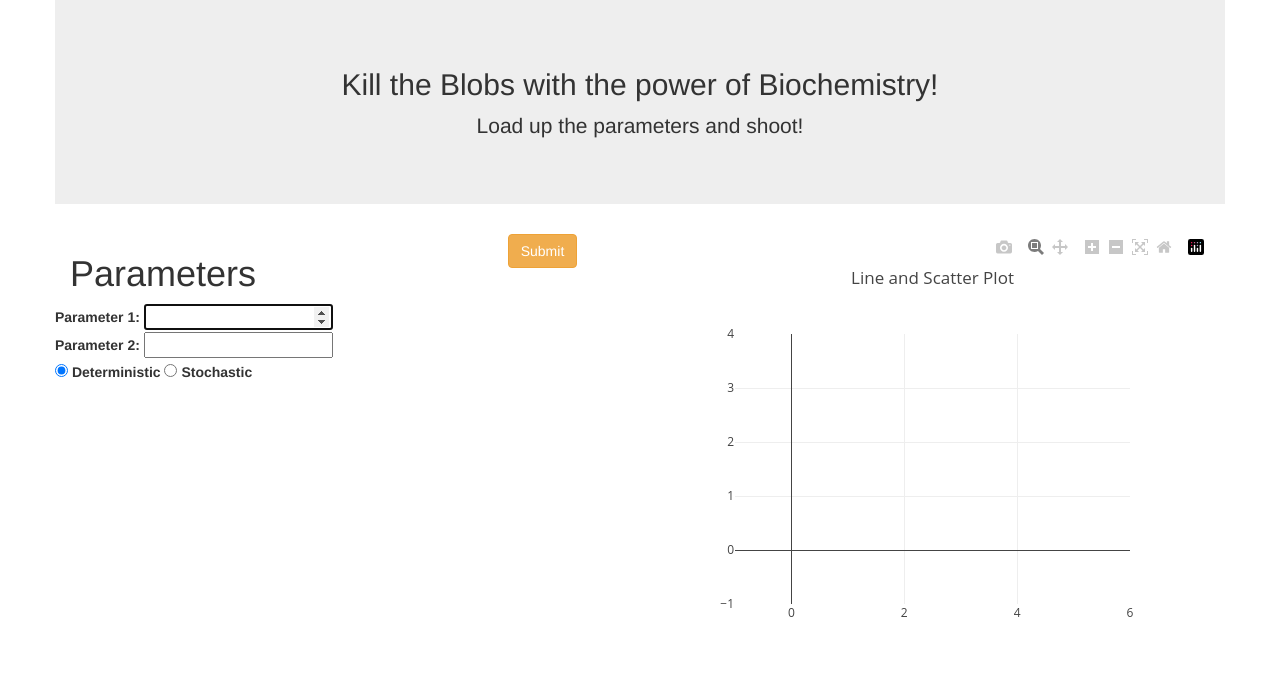
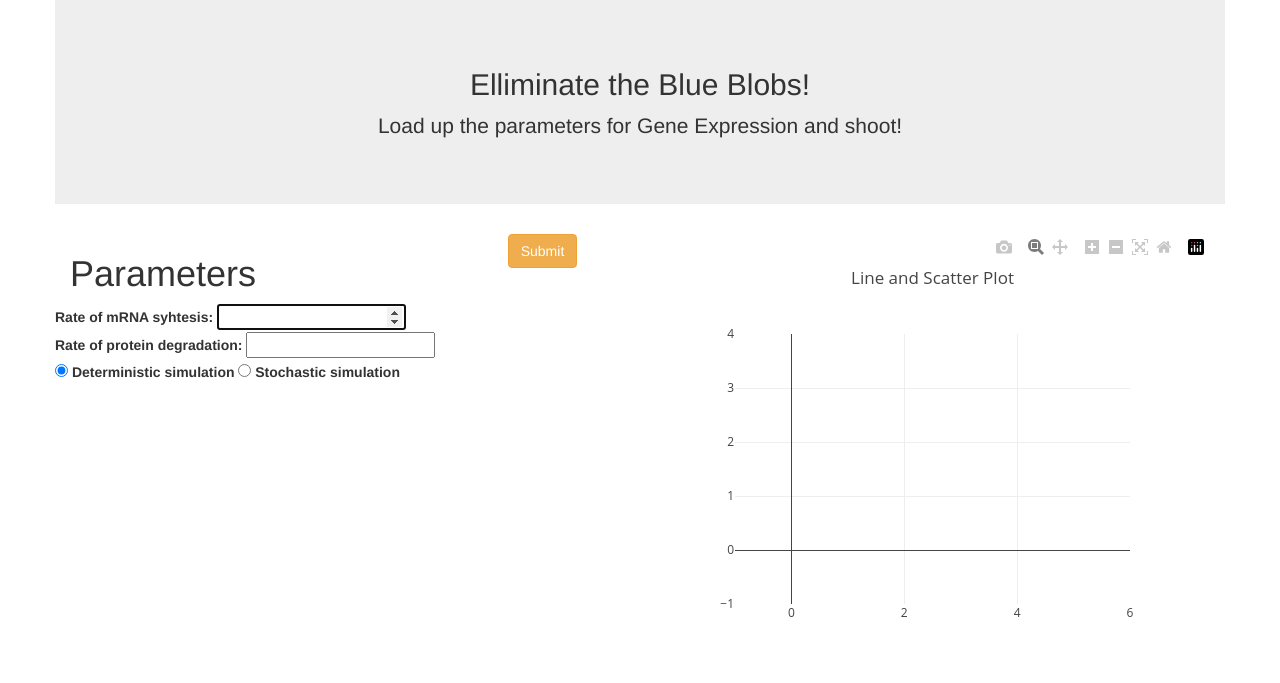
Before and after one commit to BDAthlon/2017-Triple_Helix-2, a Flask app: template BioBlobs/templates/hello.html in a window 1280 px wide. Shown: the top 683 px of the page. Run offline with Flask 2, Linux system fonts and the light colour scheme; the template is opened without the code that fills it, so the values that code supplies are empty; parts of the project's set-up code (start-up, migrations or seed data) failed here and were passed over; some libraries are stand-ins or nearby versions.

Commit message:
naming parameters and lines
add images for about section

```diff
--- a/BioBlobs/templates/hello.html
+++ b/BioBlobs/templates/hello.html
@@ -1,6 +1,6 @@
 <!doctype html>
 <head>
-  <title>BioBlobs</title>
+  <title>Blue Blobs</title>
   <meta name="viewport" content="width=device-width, initial-scale=1.0">
   <script src="https://cdn.plot.ly/plotly-latest.min.js"></script>
   <link href="https://maxcdn.bootstrapcdn.com/bootswatch/3.3.7/sandstone/bootstrap.min.css" rel="stylesheet" integrity="sha384-G3G7OsJCbOk1USkOY4RfeX1z27YaWrZ1YuaQ5tbuawed9IoreRDpWpTkZLXQfPm3" crossorigin="anonymous">
@@ -8,8 +8,8 @@
 
 <body>
 <div class='jumbotron container text-center'>
-<h2>Kill the Blobs with the power of Biochemistry!</h2>
-<p> Load up the parameters and shoot! </p>
+<h2>Elliminate the Blue Blobs!</h2>
+<p> Load up the parameters for Gene Expression and shoot! </p>
 </div>
 
 <div class=container>
@@ -24,11 +24,11 @@
 		<h1>Parameters</h1>
 		<div class="row">
 		<form method='post' action='/submit'>
-		<label for=name>Parameter 1:</label>
+		<label for=name>Rate of mRNA syhtesis:</label>
 		<input type="number" name="param1" value="" required="required" autofocus="autofocus"/>
 		</div>
 		<div class="row">
-		<label for=name>Parameter 2:</label>
+		<label for=name>Rate of protein degradation:</label>
 		<input type="number" name="param2" value="" required="required" autofocus="autofocus"/>
 		<div>
 
@@ -38,12 +38,12 @@
 <label class="custom-control custom-radio">
   <input id="radio1" name="stochastic" value="false" type="radio" class="custom-control-input" checked="true">
   <span class="custom-control-indicator"></span>
-  <span class="custom-control-description">Deterministic</span>
+  <span class="custom-control-description">Deterministic simulation</span>
 </label>
 <label class="custom-control deterministic-radio">
   <input id="radio2" name="stochastic" value="true" type="radio" class="custom-control-input">
   <span class="custom-control-indicator"></span>
-  <span class="custom-control-description">Stochastic</span>
+  <span class="custom-control-description">Stochastic simulation</span>
 </label>
 </div>
   </div>
@@ -69,25 +69,29 @@
 	 var trace1 = {
 	  x : mytrace1x,
 	  y : mytrace1y,
-	  mode: 'markers'
+	  mode: 'markers',
+	  name: 'not hit blobs'
 	};
 
 	var trace2 = {
 	  x: mytrace2x,
 	  y: mytrace2y,
-	  mode: 'markers'
+	  mode: 'markers',
+	  name: 'hit blobs'
 	};
 
 	var trace3 = {
 	  x: mytrace3x,
 	  y: mytrace3y,
-	  mode: 'lines'
+	  mode: 'lines',
+	  name: 'mRNA'
 	};
 
 	var trace4 = {
 	  x: mytrace4x,
 	  y: mytrace4y,
-	  mode: 'lines'
+	  mode: 'lines',
+	  name: 'protein'
 	};
 
 	var data = [trace1, trace2, trace3, trace4];
--- a/inputoutput.txt
+++ b/inputoutput.txt
@@ -1,6 +1,6 @@
 createblobs input: 1 or 0
 If 1, plot with bias
-output: a png
+output: a list of blob coordinates
 
 playgame input: boolean,param1,param2
 boolean: if 1, stochastic; if 0, deterministic
```
Also changed, not shown: BioBlobs/GeneExpression.gif (added), BioBlobs/central_dogma-gods-wikimedia.jpg (added).
